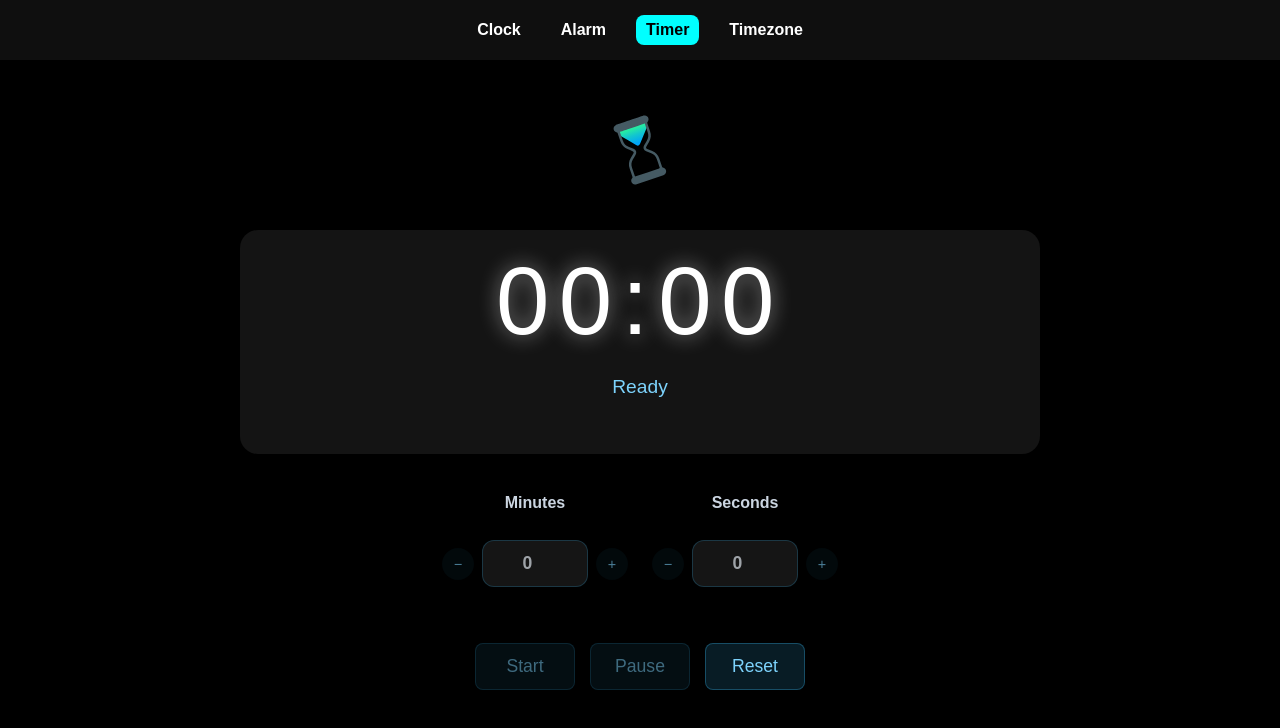
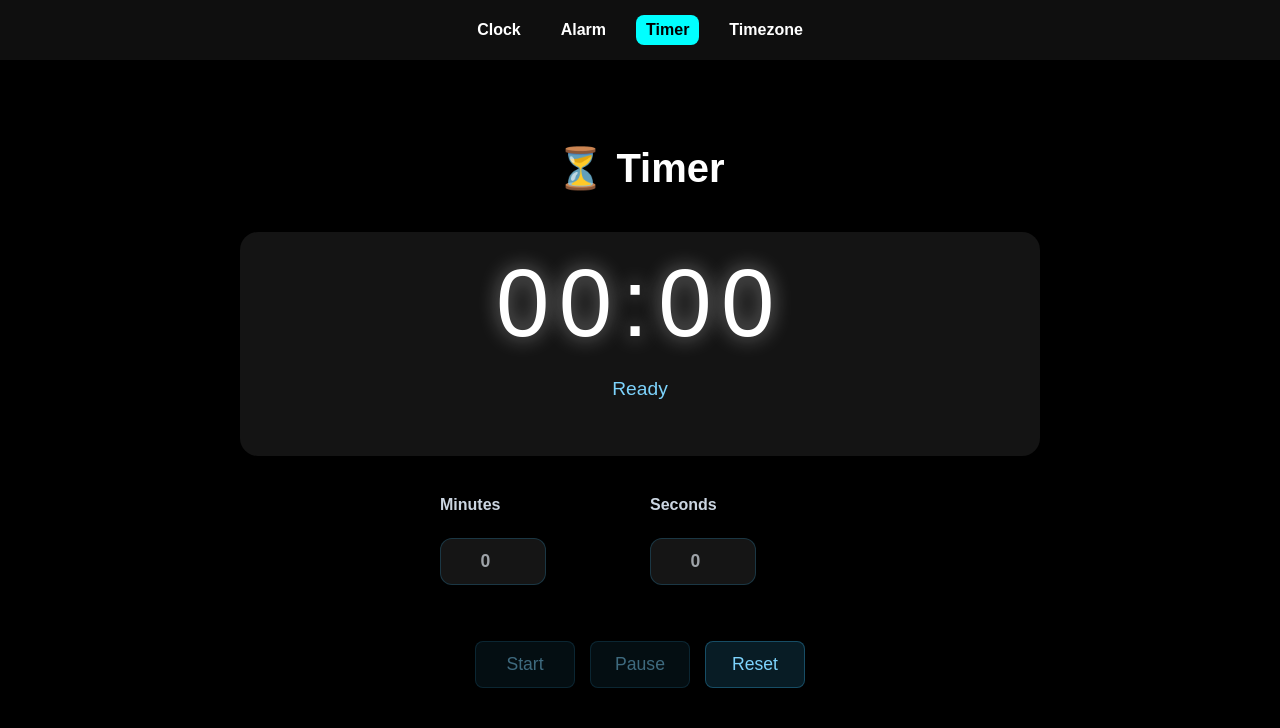
Before and after one commit to Archana123-prog/Digital-Clock, a React (Vite) app: page /timer in a window 1280 px wide. Shown: the top 728 px of the page. Built offline with nearby package versions, Linux system fonts and the light colour scheme.

Commit message:
trying to animate the logo

```diff
--- a/src/pages/Timer.jsx
+++ b/src/pages/Timer.jsx
@@ -1,7 +1,5 @@
 import { useEffect, useMemo, useRef, useState } from "react";
 import { motion } from "framer-motion";
-import Lottie from "lottie-react";
-import animationData from "../assets/sandclock.json";
 
 export default function Timer() {
   const [seconds, setSeconds] = useState(() => {
@@ -125,9 +123,7 @@ export default function Timer() {
       transition={{ duration: 0.5 }}
     >
       <div className="timer-display-full">
-        <div className="timer-logo">
-          <Lottie animationData={animationData} loop={true} style={{ width: 80, height: 80 }} />
-        </div>
+        <h2>⏳ Timer</h2>
 
         <div className="timer-display">
           <span className="timer-time">{displayTime}</span>
@@ -137,10 +133,8 @@ export default function Timer() {
         </div>
 
         <div className="timer-inputs">
-          <div className="input-group">
-            <label>Minutes</label>
-            <div className="input-controls">
-              <button className="adjust-btn" onClick={() => setTimer(Math.max(0, minutes - 1), remainder)}>−</button>
+          <label>
+            Minutes
             <input
               type="number"
               min="0"
@@ -148,13 +142,9 @@ export default function Timer() {
               value={minutes}
               onChange={(e) => setTimer(Math.max(0, Number(e.target.value)), remainder)}
             />
-              <button className="adjust-btn" onClick={() => setTimer(minutes + 1, remainder)}>+</button>
-            </div>
-          </div>
-          <div className="input-group">
-            <label>Seconds</label>
-            <div className="input-controls">
-              <button className="adjust-btn" onClick={() => setTimer(minutes, Math.max(0, remainder - 1))}>−</button>
+          </label>
+          <label>
+            Seconds
             <input
               type="number"
               min="0"
@@ -162,9 +152,7 @@ export default function Timer() {
               value={remainder}
               onChange={(e) => setTimer(minutes, Math.min(59, Math.max(0, Number(e.target.value))))}
             />
-              <button className="adjust-btn" onClick={() => setTimer(minutes, Math.min(59, remainder + 1))}>+</button>
-            </div>
-          </div>
+          </label>
         </div>
 
         <div className="timer-actions">
```
Lines whose indentation alone changed are shown as unchanged.
